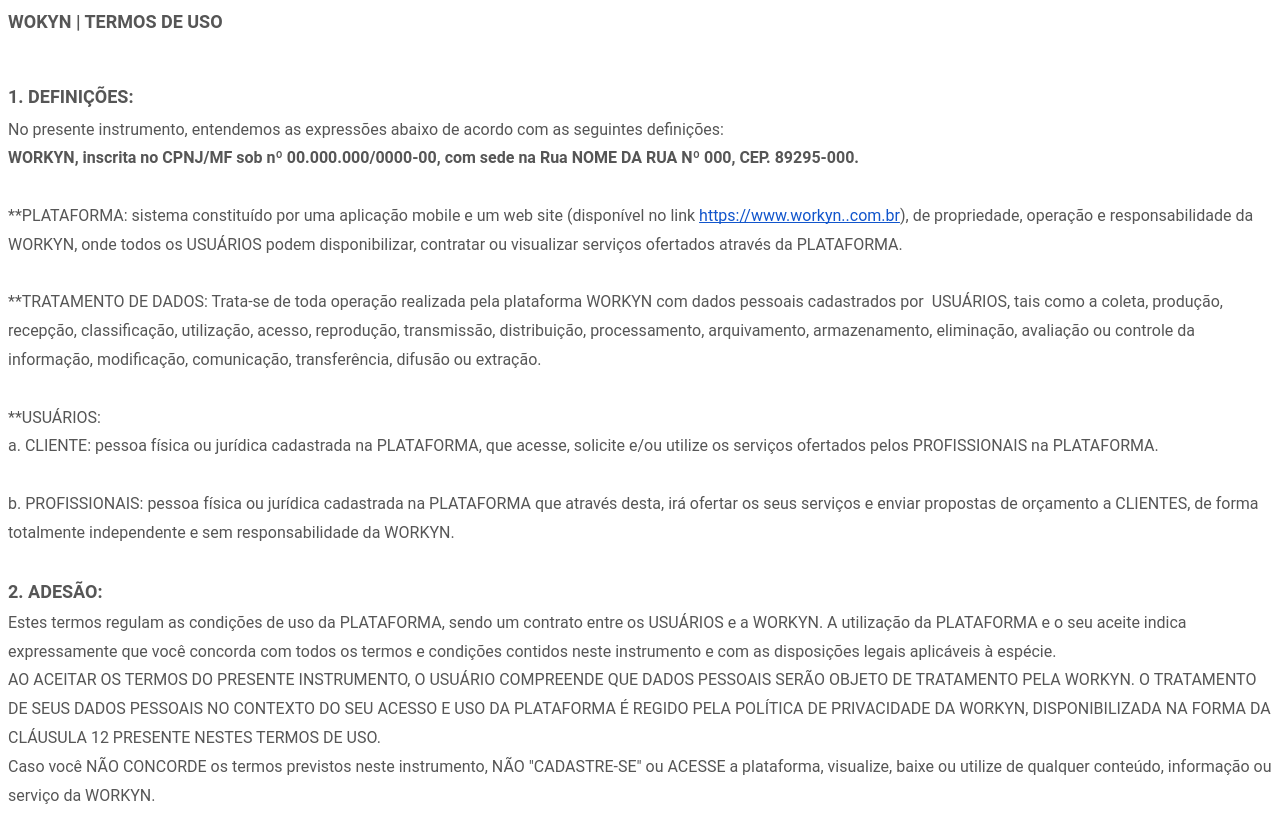
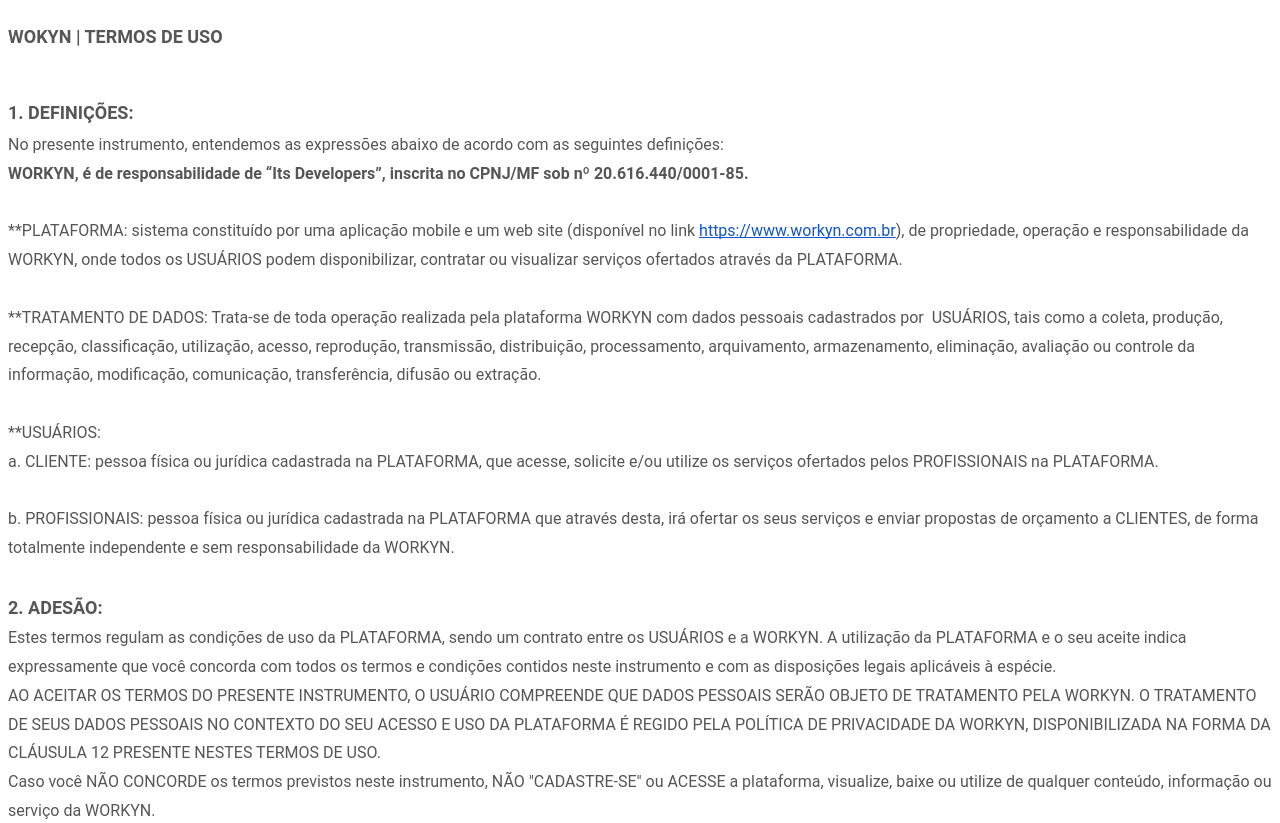
Before and after one commit to Julianojc/workin-termos-de-uso, a plain HTML site: page index.html in a window 1280 px wide. Shown: the top 823 px of the page. Drawn offline with Linux system fonts and the light colour scheme.

Commit message:
Update index.html

```diff
--- a/index.html
+++ b/index.html
@@ -1,9 +1,9 @@
-<h2 dir="ltr" style="line-height:1.44;background-color:#ffffff;margin-top:5pt;margin-bottom:0pt;padding:0.5pt 0pt 4pt 0pt;"><span style="font-size:13.5pt;font-family:Roboto,sans-serif;color:#565656;background-color:transparent;font-weight:700;font-style:normal;font-variant:normal;text-decoration:none;vertical-align:baseline;white-space:pre;white-space:pre-wrap;">WOKYN | TERMOS DE USO</span><span style="font-size:13.5pt;font-family:Roboto,sans-serif;color:#565656;background-color:transparent;font-weight:700;font-style:normal;font-variant:normal;text-decoration:none;vertical-align:baseline;white-space:pre;white-space:pre-wrap;"><br><br></span></h2>
+<h2 dir="ltr" style="line-height:1.44;background-color:#ffffff;margin-top:18pt;margin-bottom:0pt;padding:0pt 0pt 4pt 0pt;"><span style="font-size:13.5pt;font-family:Roboto,sans-serif;color:#565656;background-color:transparent;font-weight:700;font-style:normal;font-variant:normal;text-decoration:none;vertical-align:baseline;white-space:pre;white-space:pre-wrap;">WOKYN | TERMOS DE USO</span><span style="font-size:13.5pt;font-family:Roboto,sans-serif;color:#565656;background-color:transparent;font-weight:700;font-style:normal;font-variant:normal;text-decoration:none;vertical-align:baseline;white-space:pre;white-space:pre-wrap;"><br><br></span></h2>
 <h2 dir="ltr" style="line-height:1.44;background-color:#ffffff;margin-top:0pt;margin-bottom:4pt;padding:14pt 0pt 0pt 0pt;"><span style="font-size:13.5pt;font-family:Roboto,sans-serif;color:#565656;background-color:transparent;font-weight:700;font-style:normal;font-variant:normal;text-decoration:none;vertical-align:baseline;white-space:pre;white-space:pre-wrap;">1. DEFINI&Ccedil;&Otilde;ES:</span></h2>
 <p dir="ltr" style="line-height:1.7999999999999998;background-color:#ffffff;margin-top:0pt;margin-bottom:0pt;"><span style="font-size:12pt;font-family:Roboto,sans-serif;color:#565656;background-color:transparent;font-weight:400;font-style:normal;font-variant:normal;text-decoration:none;vertical-align:baseline;white-space:pre;white-space:pre-wrap;">No presente instrumento, entendemos as express&otilde;es abaixo de acordo com as seguintes defini&ccedil;&otilde;es:</span></p>
-<p dir="ltr" style="line-height:1.7999999999999998;background-color:#ffffff;margin-top:0pt;margin-bottom:0pt;"><span style="font-size:12pt;font-family:Roboto,sans-serif;color:#565656;background-color:transparent;font-weight:700;font-style:normal;font-variant:normal;text-decoration:none;vertical-align:baseline;white-space:pre;white-space:pre-wrap;">WORKYN, inscrita no CPNJ/MF sob n&ordm; 00.000.000/0000-00, com sede na Rua NOME DA RUA N&ordm; 000, CEP. 89295-000.</span></p>
+<p dir="ltr" style="line-height:1.7999999999999998;background-color:#ffffff;margin-top:0pt;margin-bottom:0pt;"><span style="font-size:12pt;font-family:Roboto,sans-serif;color:#565656;background-color:#ffffff;font-weight:700;font-style:normal;font-variant:normal;text-decoration:none;vertical-align:baseline;white-space:pre;white-space:pre-wrap;">WORKYN, &eacute; de responsabilidade de &ldquo;Its Developers&rdquo;, inscrita no CPNJ/MF sob n&ordm; 20.616.440/0001-85.</span></p>
 <p dir="ltr" style="line-height:1.7999999999999998;background-color:#ffffff;margin-top:0pt;margin-bottom:0pt;">&nbsp;</p>
-<p dir="ltr" style="line-height:1.7999999999999998;background-color:#ffffff;margin-top:0pt;margin-bottom:0pt;"><span style="font-size:12pt;font-family:Roboto,sans-serif;color:#565656;background-color:transparent;font-weight:400;font-style:normal;font-variant:normal;text-decoration:none;vertical-align:baseline;white-space:pre;white-space:pre-wrap;">**PLATAFORMA: sistema constitu&iacute;do por uma aplica&ccedil;&atilde;o mobile e um web site (dispon&iacute;vel no link&nbsp;</span><a href="https://www.workyn..com.br" style="text-decoration:none;"><span style="font-size:12pt;font-family:Roboto,sans-serif;color:#1155cc;background-color:transparent;font-weight:400;font-style:normal;font-variant:normal;text-decoration:underline;-webkit-text-decoration-skip:none;text-decoration-skip-ink:none;vertical-align:baseline;white-space:pre;white-space:pre-wrap;">https://www.workyn..com.br</span></a><span style="font-size:12pt;font-family:Roboto,sans-serif;color:#565656;background-color:transparent;font-weight:400;font-style:normal;font-variant:normal;text-decoration:none;vertical-align:baseline;white-space:pre;white-space:pre-wrap;">), de propriedade, opera&ccedil;&atilde;o e responsabilidade da WORKYN, onde todos os USU&Aacute;RIOS podem disponibilizar, contratar ou visualizar servi&ccedil;os ofertados atrav&eacute;s da PLATAFORMA.</span></p>
+<p dir="ltr" style="line-height:1.7999999999999998;background-color:#ffffff;margin-top:0pt;margin-bottom:0pt;"><span style="font-size:12pt;font-family:Roboto,sans-serif;color:#565656;background-color:transparent;font-weight:400;font-style:normal;font-variant:normal;text-decoration:none;vertical-align:baseline;white-space:pre;white-space:pre-wrap;">**PLATAFORMA: sistema constitu&iacute;do por uma aplica&ccedil;&atilde;o mobile e um web site (dispon&iacute;vel no link&nbsp;</span><a href="https://www.workyn..com.br" style="text-decoration:none;"><span style="font-size:12pt;font-family:Roboto,sans-serif;color:#1155cc;background-color:transparent;font-weight:400;font-style:normal;font-variant:normal;text-decoration:underline;-webkit-text-decoration-skip:none;text-decoration-skip-ink:none;vertical-align:baseline;white-space:pre;white-space:pre-wrap;">https://www.workyn.com.br</span></a><span style="font-size:12pt;font-family:Roboto,sans-serif;color:#565656;background-color:transparent;font-weight:400;font-style:normal;font-variant:normal;text-decoration:none;vertical-align:baseline;white-space:pre;white-space:pre-wrap;">), de propriedade, opera&ccedil;&atilde;o e responsabilidade da WORKYN, onde todos os USU&Aacute;RIOS podem disponibilizar, contratar ou visualizar servi&ccedil;os ofertados atrav&eacute;s da PLATAFORMA.</span></p>
 <p dir="ltr" style="line-height:1.7999999999999998;background-color:#ffffff;margin-top:0pt;margin-bottom:0pt;">&nbsp;</p>
 <p dir="ltr" style="line-height:1.7999999999999998;background-color:#ffffff;margin-top:0pt;margin-bottom:0pt;"><span style="font-size:12pt;font-family:Roboto,sans-serif;color:#565656;background-color:transparent;font-weight:400;font-style:normal;font-variant:normal;text-decoration:none;vertical-align:baseline;white-space:pre;white-space:pre-wrap;">**TRATAMENTO DE DADOS: Trata-se de toda opera&ccedil;&atilde;o realizada pela plataforma WORKYN com dados pessoais cadastrados por &nbsp;USU&Aacute;RIOS, tais como a coleta, produ&ccedil;&atilde;o, recep&ccedil;&atilde;o, classifica&ccedil;&atilde;o, utiliza&ccedil;&atilde;o, acesso, reprodu&ccedil;&atilde;o, transmiss&atilde;o, distribui&ccedil;&atilde;o, processamento, arquivamento, armazenamento, elimina&ccedil;&atilde;o, avalia&ccedil;&atilde;o ou controle da informa&ccedil;&atilde;o, modifica&ccedil;&atilde;o, comunica&ccedil;&atilde;o, transfer&ecirc;ncia, difus&atilde;o ou extra&ccedil;&atilde;o.&nbsp;</span></p>
 <p dir="ltr" style="line-height:1.7999999999999998;background-color:#ffffff;margin-top:0pt;margin-bottom:0pt;">&nbsp;</p>
@@ -66,7 +66,7 @@
 <p dir="ltr" style="line-height:1.7999999999999998;background-color:#ffffff;margin-top:0pt;margin-bottom:0pt;"><span style="font-size:12pt;font-family:Roboto,sans-serif;color:#565656;background-color:transparent;font-weight:400;font-style:normal;font-variant:normal;text-decoration:none;vertical-align:baseline;white-space:pre;white-space:pre-wrap;">O cadastro do USU&Aacute;RIO est&aacute; condicionado &agrave; valida&ccedil;&atilde;o do telefone celular ou email informados na PLATAFORMA, para o qual ser&aacute; encaminhado um c&oacute;digo de confirma&ccedil;&atilde;o via sms ou email.</span></p>
 <p dir="ltr" style="line-height:1.7999999999999998;background-color:#ffffff;margin-top:0pt;margin-bottom:0pt;"><span style="font-size:12pt;font-family:Roboto,sans-serif;color:#565656;background-color:transparent;font-weight:400;font-style:normal;font-variant:normal;text-decoration:none;vertical-align:baseline;white-space:pre;white-space:pre-wrap;">&Eacute; de exclusiva responsabilidade dos USU&Aacute;RIOS fornecer, atualizar e garantir a veracidade dos dados cadastrais, n&atilde;o recaindo &agrave; WORKYN qualquer tipo de responsabilidade civil e/ou criminal resultante de dados inver&iacute;dicos, incorretos ou incompletos fornecidos pelos USU&Aacute;RIOS.</span></p>
 <p dir="ltr" style="line-height:1.7999999999999998;background-color:#ffffff;margin-top:0pt;margin-bottom:0pt;"><span style="font-size:12pt;font-family:Roboto,sans-serif;color:#565656;background-color:transparent;font-weight:400;font-style:normal;font-variant:normal;text-decoration:none;vertical-align:baseline;white-space:pre;white-space:pre-wrap;">A WORKYN se reserva o direito de utilizar todos os meios v&aacute;lidos e poss&iacute;veis para identificar seus USU&Aacute;RIOS, bem como de solicitar dados adicionais e documentos que estime pertinentes, a fim de conferir os dados informados. Neste caso, o uso da PLATAFORMA pelo USU&Aacute;RIO fica condicionado ao envio dos documentos e dos dados eventualmente solicitados.</span></p>
-<p dir="ltr" style="line-height:1.7999999999999998;background-color:#ffffff;margin-top:0pt;margin-bottom:0pt;"><span style="font-size:12pt;font-family:Roboto,sans-serif;color:#565656;background-color:transparent;font-weight:400;font-style:normal;font-variant:normal;text-decoration:none;vertical-align:baseline;white-space:pre;white-space:pre-wrap;">O USU&Aacute;RIO poder&aacute; ter acesso &agrave;s informa&ccedil;&otilde;es coletadas e tratadas pela WORKYN, de forma gratuita, atrav&eacute;s da sua conta na PLATAFORMA, podendo edit&aacute;-las ou exclu&iacute;-las a qualquer tempo, de acordo com a Pol&iacute;tica de Privacidade&nbsp;</span><a href="https://www.workyn.com.br/politica-de-privacidade/" style="text-decoration:none;"><span style="font-size:12pt;font-family:Roboto,sans-serif;color:#1155cc;background-color:transparent;font-weight:400;font-style:normal;font-variant:normal;text-decoration:underline;-webkit-text-decoration-skip:none;text-decoration-skip-ink:none;vertical-align:baseline;white-space:pre;white-space:pre-wrap;">https://www.workyn.com.br/politica-de-privacidade/</span></a></p>
+<p dir="ltr" style="line-height:1.7999999999999998;background-color:#ffffff;margin-top:0pt;margin-bottom:0pt;"><span style="font-size:12pt;font-family:Roboto,sans-serif;color:#565656;background-color:transparent;font-weight:400;font-style:normal;font-variant:normal;text-decoration:none;vertical-align:baseline;white-space:pre;white-space:pre-wrap;">O USU&Aacute;RIO poder&aacute; ter acesso &agrave;s informa&ccedil;&otilde;es coletadas e tratadas pela WORKYN, de forma gratuita, atrav&eacute;s da sua conta na PLATAFORMA, podendo edit&aacute;-las ou exclu&iacute;-las a qualquer tempo, de acordo com a Pol&iacute;tica de Privacidade&nbsp;</span><a href="https://www.workyn.com.br/politica-de-privacidade/" style="text-decoration:none;"><span style="font-size:12pt;font-family:Roboto,sans-serif;color:#1155cc;background-color:transparent;font-weight:400;font-style:normal;font-variant:normal;text-decoration:underline;-webkit-text-decoration-skip:none;text-decoration-skip-ink:none;vertical-align:baseline;white-space:pre;white-space:pre-wrap;">https://www.workyn.com.br/privacidade/</span></a></p>
 <p dir="ltr" style="line-height:1.7999999999999998;background-color:#ffffff;margin-top:0pt;margin-bottom:0pt;">&nbsp;</p>
 <p dir="ltr" style="line-height:1.7999999999999998;background-color:#ffffff;margin-top:0pt;margin-bottom:0pt;"><span style="font-size:12pt;font-family:Roboto,sans-serif;color:#565656;background-color:transparent;font-weight:400;font-style:normal;font-variant:normal;text-decoration:none;vertical-align:baseline;white-space:pre;white-space:pre-wrap;">Caso o USU&Aacute;RIO tenha qualquer d&uacute;vida acerca da forma de obter informa&ccedil;&otilde;es sobre o tratamento dos seus dados pessoais, ele poder&aacute; contatar a WORKYN atrav&eacute;s do e-mail&nbsp;</span><span style="font-size:12pt;font-family:Roboto,sans-serif;color:#565656;background-color:transparent;font-weight:700;font-style:normal;font-variant:normal;text-decoration:none;vertical-align:baseline;white-space:pre;white-space:pre-wrap;">workyn.app@gmail.com</span><span style="font-size:12pt;font-family:Roboto,sans-serif;color:#565656;background-color:transparent;font-weight:400;font-style:normal;font-variant:normal;text-decoration:none;vertical-align:baseline;white-space:pre;white-space:pre-wrap;">.</span></p>
 <p dir="ltr" style="line-height:1.7999999999999998;background-color:#ffffff;margin-top:0pt;margin-bottom:0pt;"><span style="font-size:12pt;font-family:Roboto,sans-serif;color:#565656;background-color:transparent;font-weight:400;font-style:normal;font-variant:normal;text-decoration:none;vertical-align:baseline;white-space:pre;white-space:pre-wrap;">O USU&Aacute;RIO acessa a sua conta na PLATAFORMA por meio de login e senha, comprometendo-se a n&atilde;o informar a terceiros esses dados, responsabilizando-se integralmente pelo uso que deles seja feito.</span></p>
@@ -215,3 +215,4 @@
 <p><br></p>
 <p><br></p>
 <p><br></p>
+<p><br></p>
```
